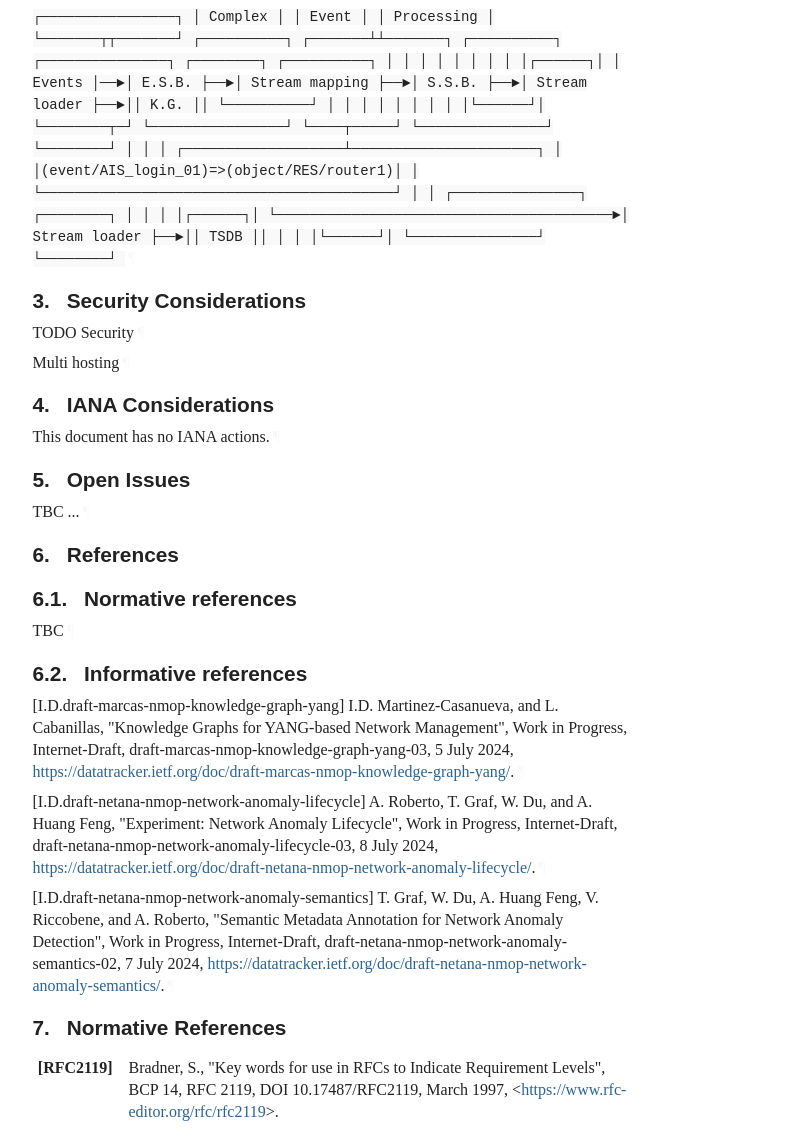
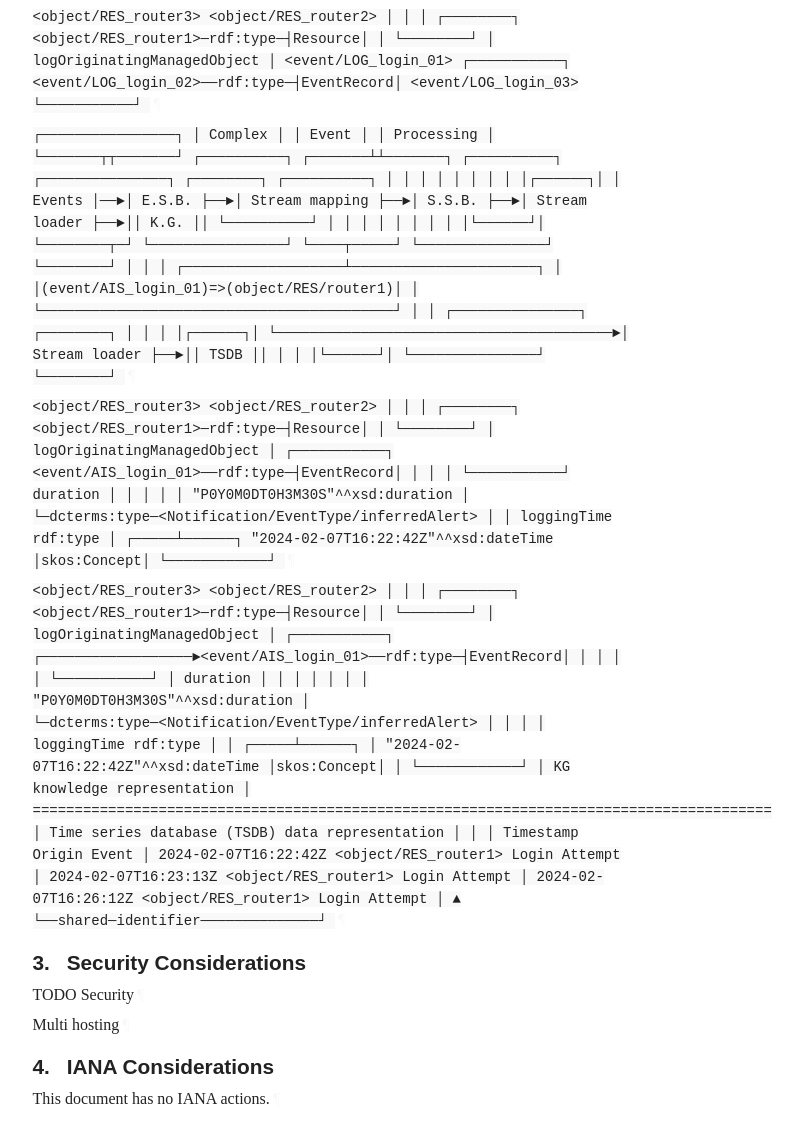
Before and after one commit to GenEars/draft-noria-incident-management-at-scale, a plain HTML site: page draft-tailhardat-nmop-incident-management-noria.html in a window 1280 px wide. Shown: the part 1856-2987 px from the top of the page, without its empty margins (92-895 px from the left). Drawn offline with Linux system fonts and the light colour scheme; a web font is replaced by a local one.

Commit message:
Script updating gh-pages from 506d009. [ci skip]

```diff
--- a/draft-tailhardat-nmop-incident-management-noria.html
+++ b/draft-tailhardat-nmop-incident-management-noria.html
@@ -1285,6 +1285,19 @@ appear in all capitals, as shown here.<a href="#section-2-1" class="pilcrow">¶<
                                         └──────────────────────────────────────────┘
 </code><a href="#section-2.4.2-1" class="pilcrow">¶</a></p>
 <p id="section-2.4.2-2"><code>
+                         &lt;object/RES_router3&gt;
+&lt;object/RES_router2&gt;          │
+               │              │            ┌────────┐
+             &lt;object/RES_router1&gt;─rdf:type─┤Resource│
+                       │                   └────────┘
+                       │
+          logOriginatingManagedObject
+                       │
+             &lt;event/LOG_login_01&gt;             ┌───────────┐
+               &lt;event/LOG_login_02&gt;──rdf:type─┤EventRecord│
+                 &lt;event/LOG_login_03&gt;         └───────────┘
+</code><a href="#section-2.4.2-2" class="pilcrow">¶</a></p>
+<p id="section-2.4.2-3"><code>
                               ┌────────────────┐
                               │    Complex     │
                               │     Event      │
@@ -1305,7 +1318,58 @@ appear in all capitals, as shown here.<a href="#section-2-1" class="pilcrow">¶<
                         └────────────────────────────────────────►│ Stream loader ├──►││ TSDB ││
                                                                   │               │   │└──────┘│
                                                                   └───────────────┘   └────────┘
-</code><a href="#section-2.4.2-2" class="pilcrow">¶</a></p>
+</code><a href="#section-2.4.2-3" class="pilcrow">¶</a></p>
+<p id="section-2.4.2-4"><code>
+                             &lt;object/RES_router3&gt;
+    &lt;object/RES_router2&gt;          │
+                   │              │            ┌────────┐
+                 &lt;object/RES_router1&gt;─rdf:type─┤Resource│
+                           │                   └────────┘
+                           │
+              logOriginatingManagedObject
+                           │                    ┌───────────┐
+                 &lt;event/AIS_login_01&gt;──rdf:type─┤EventRecord│
+                  │              │ │            └───────────┘
+              duration           │ │
+                  │              │ │
+"P0Y0M0DT0H3M30S"^^xsd:duration  │ └─dcterms:type─&lt;Notification/EventType/inferredAlert&gt;
+                                 │                                │
+                            loggingTime                        rdf:type
+                                 │                          ┌─────┴──────┐
+               "2024-02-07T16:22:42Z"^^xsd:dateTime         │skos:Concept│
+                                                            └────────────┘
+</code><a href="#section-2.4.2-4" class="pilcrow">¶</a></p>
+<p id="section-2.4.2-5"><code>
+                                &lt;object/RES_router3&gt;
+       &lt;object/RES_router2&gt;          │
+                      │              │            ┌────────┐
+                    &lt;object/RES_router1&gt;─rdf:type─┤Resource│
+                              │                   └────────┘
+                              │
+                 logOriginatingManagedObject
+                              │                    ┌───────────┐
+┌──────────────────►&lt;event/AIS_login_01&gt;──rdf:type─┤EventRecord│
+│                    │              │ │            └───────────┘
+│                duration           │ │
+│                    │              │ │
+│  "P0Y0M0DT0H3M30S"^^xsd:duration  │ └─dcterms:type─&lt;Notification/EventType/inferredAlert&gt;
+│                                   │                                │
+│                              loggingTime                        rdf:type
+│                                   │                          ┌─────┴──────┐
+│                 "2024-02-07T16:22:42Z"^^xsd:dateTime         │skos:Concept│
+│                                                              └────────────┘
+│  KG knowledge representation
+│  ========================================================================================
+│  Time series database (TSDB) data representation
+│
+│
+│  Timestamp             Origin                Event
+│  2024-02-07T16:22:42Z  &lt;object/RES_router1&gt;  Login Attempt
+│  2024-02-07T16:23:13Z  &lt;object/RES_router1&gt;  Login Attempt
+│  2024-02-07T16:26:12Z  &lt;object/RES_router1&gt;  Login Attempt
+│                                 ▲
+└──shared─identifier──────────────┘
+</code><a href="#section-2.4.2-5" class="pilcrow">¶</a></p>
 </section>
 </div>
 </section>
```
Also changed, not shown: draft-tailhardat-nmop-incident-management-noria.txt.
